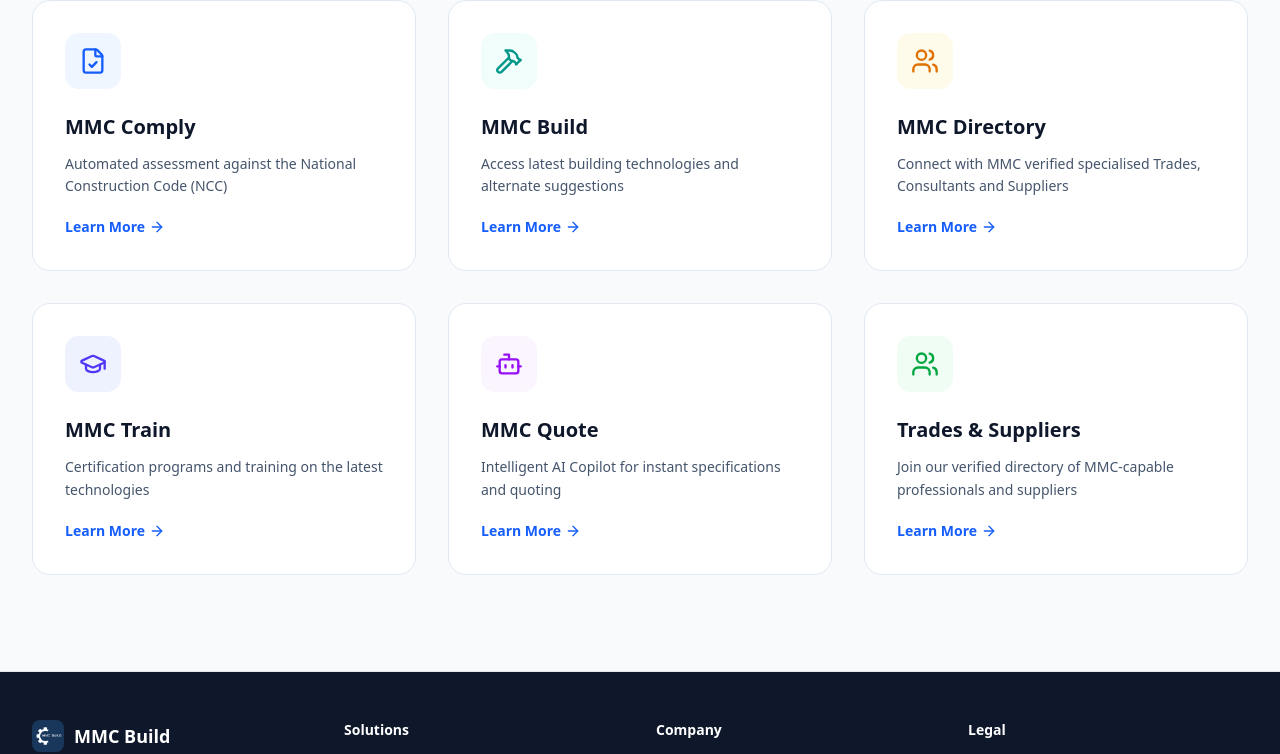
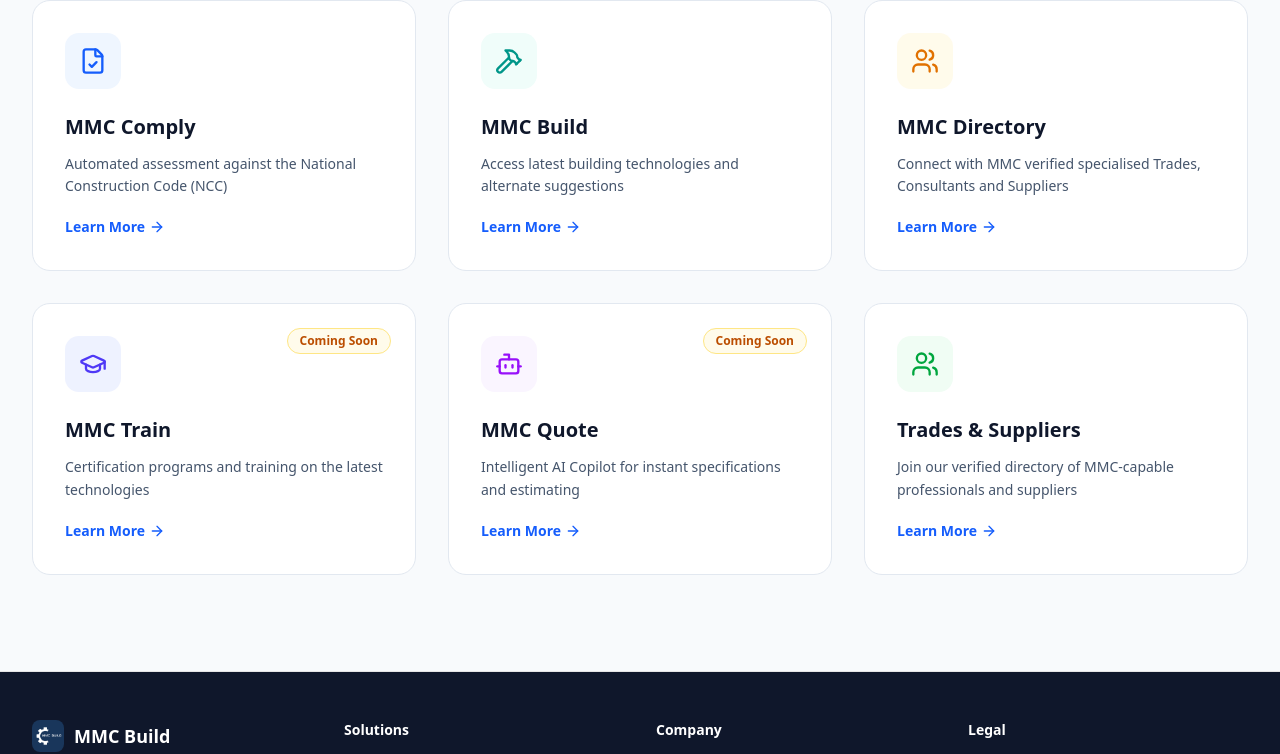
Before and after one commit to mmcbuildai/mmcbuild-marketing, a Next.js app: page / in a window 1280 px wide. Shown: the part 1581-2335 px from the top of the page. Built offline with nearby package versions, Linux system fonts and the light colour scheme; no server answers.

Commit message:
feat(homepage): mark MMC Train/Quote as coming soon, reword Quote copy
Adds a "Coming Soon" badge to the MMC Train and MMC Quote solution
cards, and changes the MMC Quote description from "quoting" to
"estimating".

```diff
--- a/src/app/(marketing)/page.tsx
+++ b/src/app/(marketing)/page.tsx
@@ -63,14 +63,16 @@ const solutions = [
     href: "/mmc-train",
     color: "text-indigo-600",
     bgColor: "bg-indigo-50",
+    comingSoon: true,
   },
   {
     icon: Bot,
     title: "MMC Quote",
-    desc: "Intelligent AI Copilot for instant specifications and quoting",
+    desc: "Intelligent AI Copilot for instant specifications and estimating",
     href: "/mmc-quote",
     color: "text-purple-600",
     bgColor: "bg-purple-50",
+    comingSoon: true,
   },
   {
     icon: Users,
@@ -198,7 +200,12 @@ export default function HomePage() {
           <div className="grid grid-cols-1 md:grid-cols-2 lg:grid-cols-3 gap-8">
             {solutions.map((feature) => (
               <Link key={feature.title} href={feature.href} className="block h-full">
-                <div className="bg-white rounded-2xl p-8 h-full border border-slate-200 hover:border-blue-300 hover:shadow-xl transition-all duration-300 group">
+                <div className="relative bg-white rounded-2xl p-8 h-full border border-slate-200 hover:border-blue-300 hover:shadow-xl transition-all duration-300 group">
+                  {feature.comingSoon && (
+                    <span className="absolute top-6 right-6 inline-flex items-center rounded-full border border-amber-200 bg-amber-50 px-3 py-1 text-xs font-semibold text-amber-700">
+                      Coming Soon
+                    </span>
+                  )}
                   <div
                     className={`h-14 w-14 ${feature.bgColor} rounded-xl flex items-center justify-center mb-6 group-hover:scale-110 transition-transform duration-300`}
                   >
```
